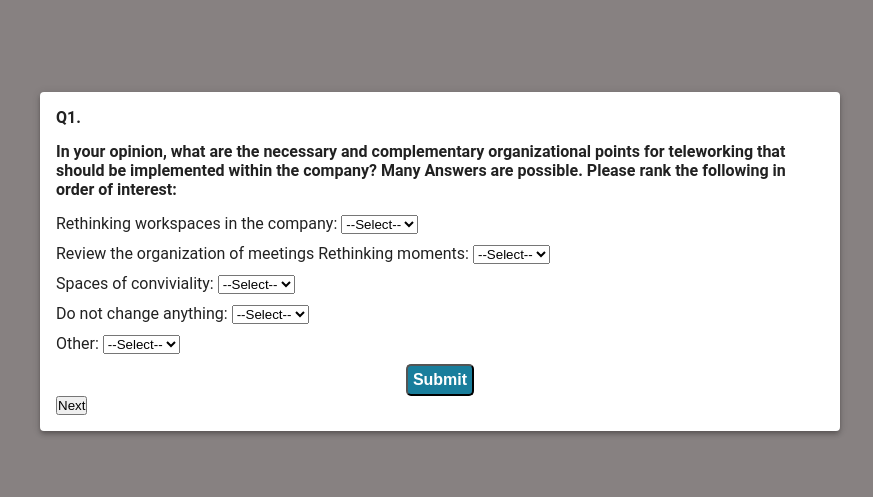
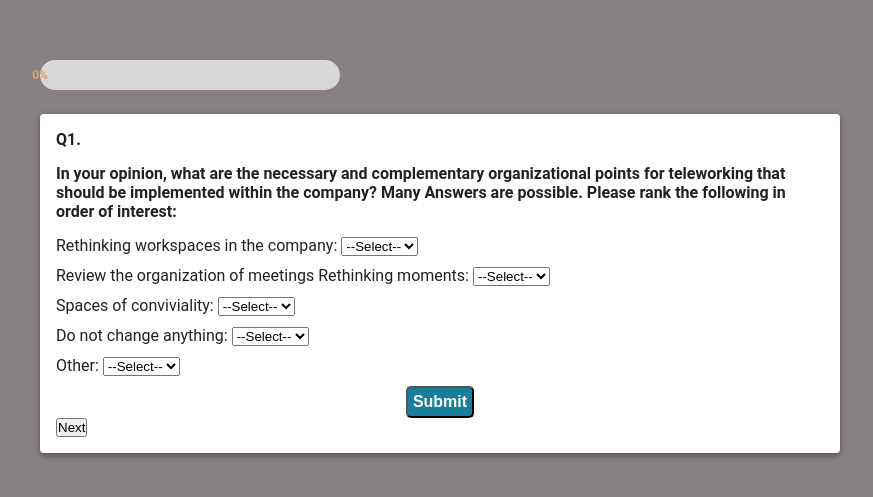
Before and after one commit to fjjes/project3-Hive, a React (Create React App) app in the folder client/: page /survey in a window 1280 px wide. Shown: the part 151-648 px from the top of the page, without its empty margins (200-1073 px from the left). Built offline with nearby package versions, Linux system fonts and the light colour scheme.

Commit message:
progress bar included

```diff
--- a/client/src/components/Form.css
+++ b/client/src/components/Form.css
@@ -87,3 +87,41 @@ h1 {
 .radio label{
   margin-left: 5px;
 }
+
+/* .survey-page .progressBar{
+  width:20rem;
+  height:1rem;
+  border:0.3rem solid black;
+  border-radius: 10px;
+}
+
+.survey-page .progress-bar-full{
+  height:1rem;
+  background-color: black;
+  width:0%;
+} */
+
+.progress {
+	background-color: #d8d8d8;
+	border-radius: 20px;
+	position: relative;
+	margin: 15px 0;
+	height: 30px;
+	width: 300px;
+}
+
+.progress-done {
+	background: linear-gradient(to left, #0B5D7B, #37B7A7);
+	box-shadow: 0 3px 3px -5px #37B7A7, 0 2px 5px #D4A466;
+	border-radius: 20px;
+	color: #D4A466;
+  font-size: larger;
+  font-weight: bolder;
+	display: flex;
+	align-items: center;
+	justify-content: center;
+	height: 100%;
+	width: 0;
+	opacity: 0;
+	transition: 1s ease 0.3s;
+}
--- /dev/null
+++ b/client/src/components/Progress.js
@@ -0,0 +1,12 @@
+
+const Progress = ({done}) => {
+    return (
+        <div className="progress">
+            <div className="progress-done" style={{opacity: 1, width: `${done}%`}} >
+                {done}%
+            </div>
+        </div>
+    );
+}
+
+export default Progress;
--- a/client/src/components/pages/SurveyQuestionPage.js
+++ b/client/src/components/pages/SurveyQuestionPage.js
@@ -2,6 +2,7 @@ import React, { useState } from "react";
 import { makeStyles } from "@material-ui/core/styles";
 import Paper from "@material-ui/core/Paper";
 import SurveyQuestion from "../SurveyQuestion";
+import Progress from '../Progress'
 
 const useStyles = makeStyles((theme) => ({
   root: {
@@ -19,10 +20,14 @@ const SurveyQuestionPage = (props) => {
   const classes = useStyles();
   const [questionNumber, setQuestionNumber] = useState(1);
   const [qValuesArray, setQValuesArray] = useState([]);
+  const [progressBarDone, setProgressBarDone]=useState(0)
 
   const goToNextQuestion = () => {
     let counter = questionNumber + 1;
     setQuestionNumber(counter);
+
+    let fullProgress = Math.round(((counter / 7) * 100)) //7 should be question array length
+    setProgressBarDone(fullProgress)
 
     let newArr = [...qValuesArray];
     newArr.push(props.matrixOneValues);
@@ -39,7 +44,8 @@ const SurveyQuestionPage = (props) => {
   };
 
   return (
-    <div>
+    <div className='survey-page'>
+      <Progress done={progressBarDone}/>
       <Paper className={classes.root} elevation={4}>
         <SurveyQuestion questionNumber={questionNumber} />
         {questionNumber === 7 ? (
```
